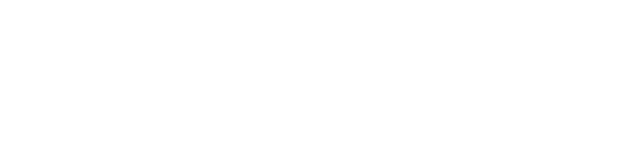
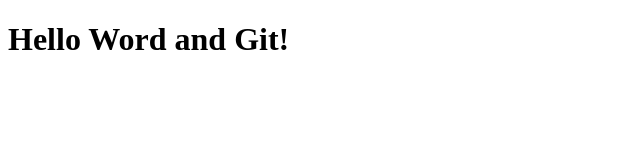
Before and after one commit to dufizdev/aula, a plain HTML site: page index.html in a window 1280 px wide. Shown: the whole page, without its empty margins (0-640 px from the left). Drawn offline with Linux system fonts and the light colour scheme.

Commit message:
finalizando

```diff
--- a/index.html
+++ b/index.html
@@ -6,6 +6,6 @@
     <title>Document</title>
 </head>
 <body>
-
+    <h1>Hello Word and Git!</h1>
 </body>
 </html>
```
